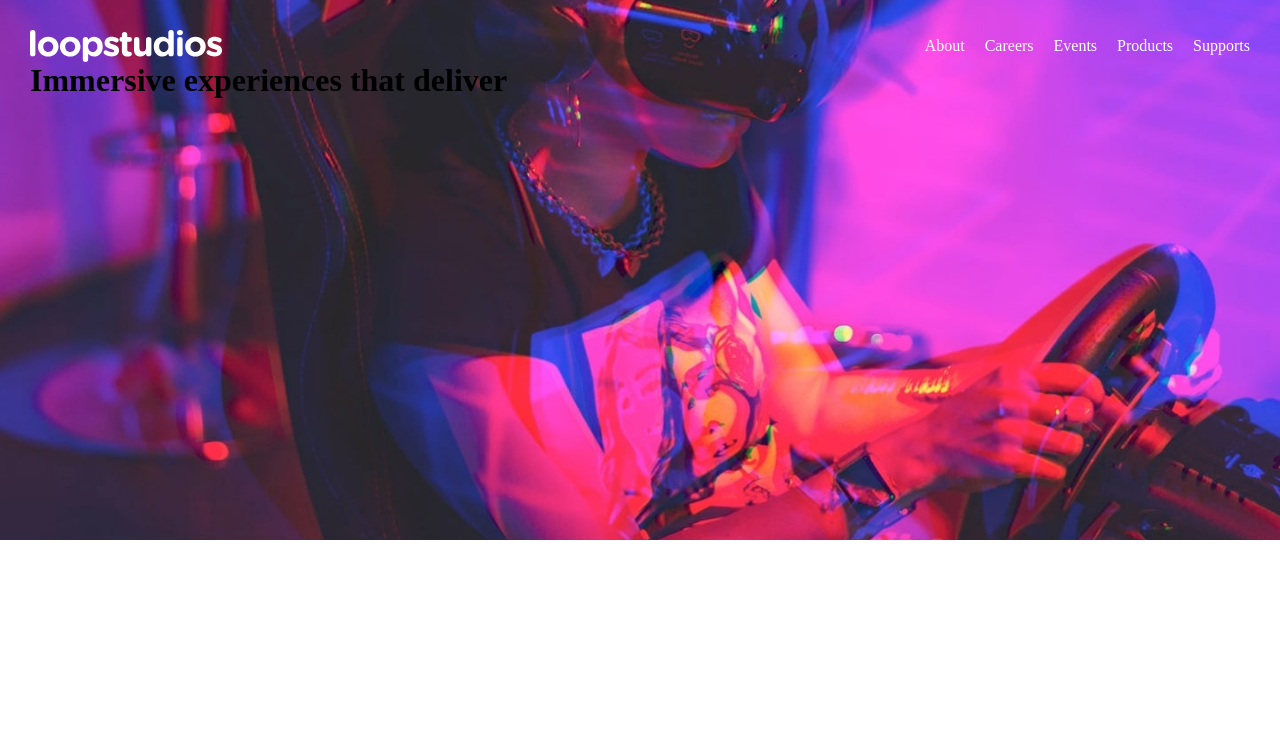
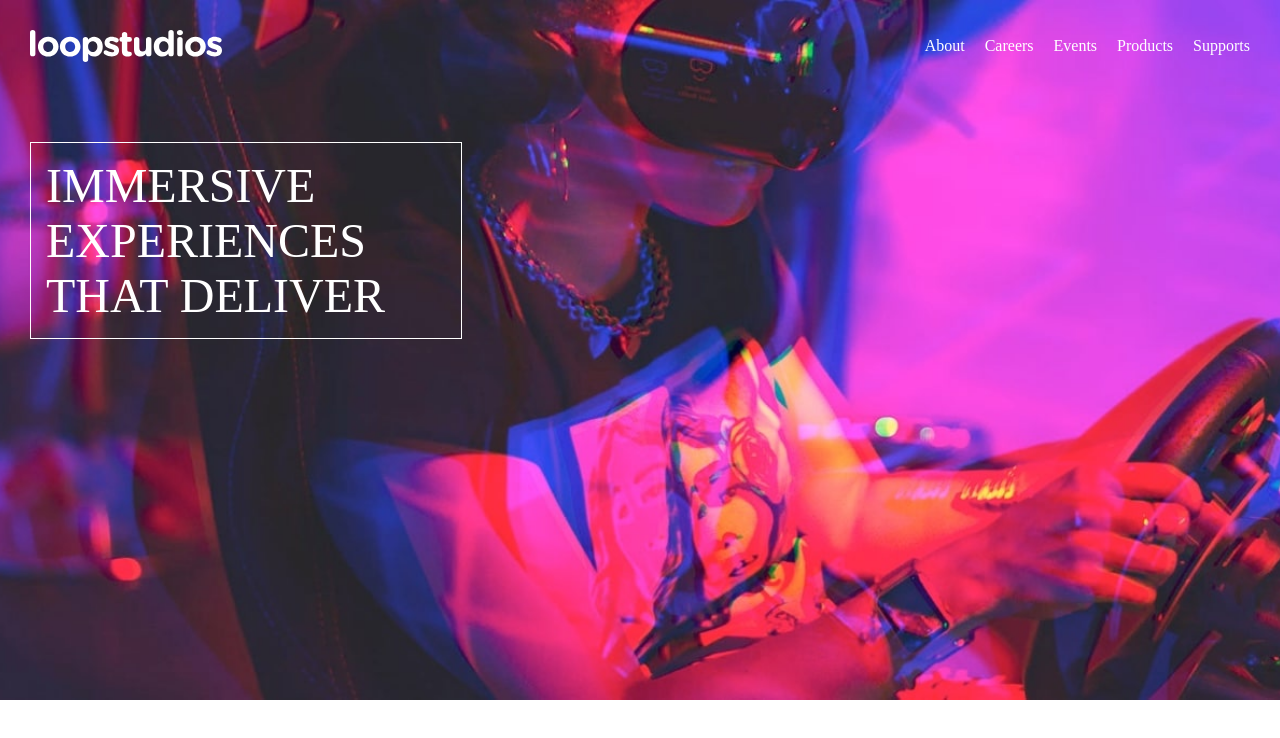
Before and after one commit to Quinoklin/loopstudios-landing-page-main, a plain HTML site: page index.html in a window 1280 px wide. Drawn offline with Linux system fonts and the light colour scheme.

Commit message:
modified

```diff
--- a/index.html
+++ b/index.html
@@ -26,7 +26,7 @@
         <li><a href="#">Supports</a></li>
       </ul>
     </nav>
-    <h1>Immersive experiences that deliver</h1>
+    <p>Immersive experiences that deliver</p>
   </header>
 </body>
 </html>
--- a/style.css
+++ b/style.css
@@ -4,7 +4,7 @@
 }
 header{
     background-image: url(images/desktop/image-hero.jpg);
-    height: 60vh;
+    height: 80vh;
     padding: 30px;
     background-position: center;
     background-size: cover;
@@ -14,12 +14,21 @@ nav{
     align-items: center;
     justify-content: space-between;
 }
-header a{
-    text-decoration: none;
-    color: white;
-}
 header ul{
     display: flex;
     gap: 20px;
     list-style: none;
 }
+header a{
+    text-decoration: none;
+    color: white;
+}
+header p{
+    color: white;
+    font-size: 3em;
+    border: 1px solid white;
+    margin-top: 10vh;
+    text-transform: uppercase;
+    width: 400px;
+    padding: 15px;
+}
```
